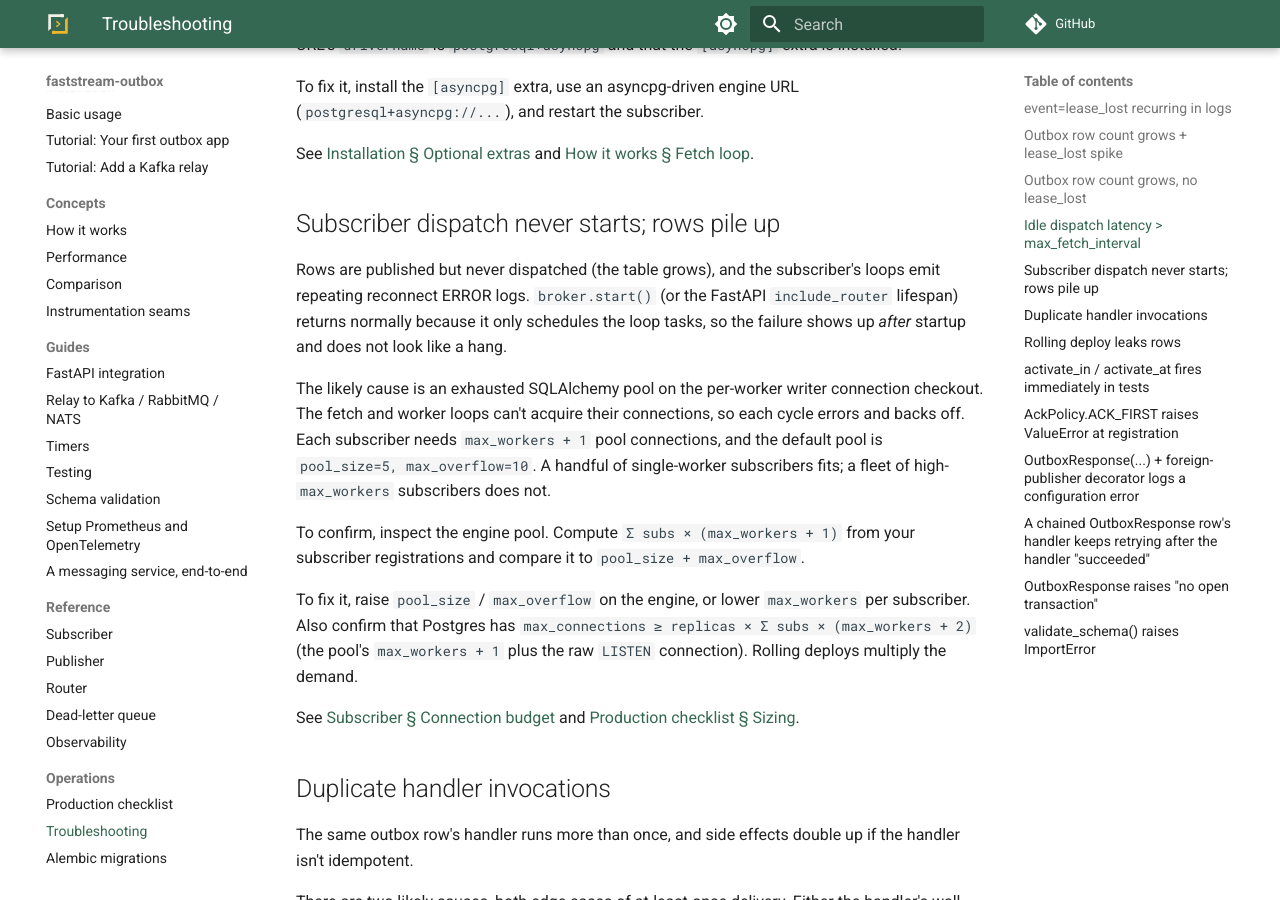
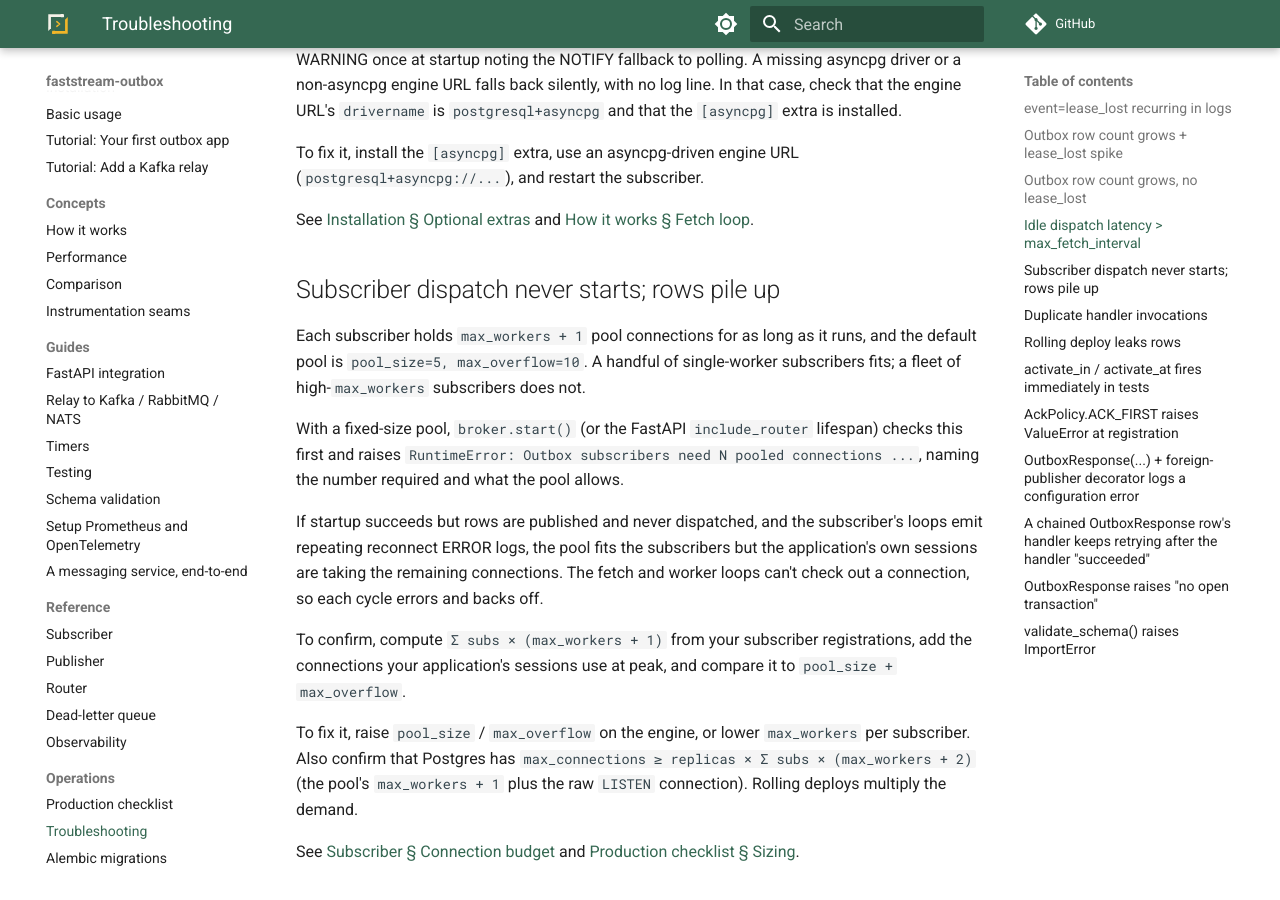
Before and after one commit to modern-python/faststream-outbox, an MkDocs documentation site: the page built from docs/operations/troubleshooting.md, in a window 1280 px wide and 900 px high, scrolled down 2946 px. Built offline with MkDocs 1.6.1 and Material for MkDocs 9.7.7, drawn with Linux system fonts in a browser that asks for light colours; comment, search, counter and statistics services are not loaded; some of the changed text lies outside the part shown.

Commit message:
fix: refuse to start when a fixed-size pool can't hold the subscribers' connections (#230)
* fix: refuse to start when a fixed-size pool can't hold the subscribers' connections

* test: widen the lease margins of the buffered-delete age-bound test

```diff
--- a/docs/operations/troubleshooting.md
+++ b/docs/operations/troubleshooting.md
@@ -10,7 +10,8 @@
 | [Outbox row count grows + `lease_lost` spike](#outbox-row-count-grows-lease_lost-spike) | DLQ CTE failing (DLQ schema drift) |
 | [Outbox row count grows, no `lease_lost`](#outbox-row-count-grows-no-lease_lost) | Fetch loop not running, or rows future-dated |
 | [Idle dispatch latency > `max_fetch_interval`](#idle-dispatch-latency-max_fetch_interval) | LISTEN setup failed, so the subscriber falls back to polling |
-| [Subscriber dispatch never starts; rows pile up](#subscriber-blocks-at-brokerstart) | Engine pool exhausted on writer-connection checkout |
+| [`broker.start()` raises "Outbox subscribers need N pooled connections"](#subscriber-blocks-at-brokerstart) | Engine pool smaller than the subscribers hold |
+| [Subscriber dispatch never starts; rows pile up](#subscriber-blocks-at-brokerstart) | Pool fits the subscribers, but the application's sessions take the rest |
 | [Duplicate handler invocations](#duplicate-handler-invocations) | Lease expired before handler returned, or handler not idempotent |
 | [Rolling deploy leaks rows](#rolling-deploy-leaks-rows) | `graceful_timeout` < handler P99, or k8s grace too short |
 | [`activate_in` / `activate_at` fires immediately in tests](#activate_in-activate_at-fires-immediately-in-tests) | `TestOutboxBroker(run_loops=False)` ignores scheduling |
@@ -129,22 +130,25 @@
 
 ## Subscriber dispatch never starts; rows pile up { #subscriber-blocks-at-brokerstart }
 
-Rows are published but never dispatched (the table grows), and the
-subscriber's loops emit repeating reconnect ERROR logs. `broker.start()`
-(or the FastAPI `include_router` lifespan) returns normally because it
-only schedules the loop tasks, so the failure shows up *after* startup
-and does not look like a hang.
+Each subscriber holds `max_workers + 1` pool connections for as long as it
+runs, and the default pool is `pool_size=5, max_overflow=10`. A handful of
+single-worker subscribers fits; a fleet of high-`max_workers` subscribers
+does not.
 
-The likely cause is an exhausted SQLAlchemy pool on the per-worker writer
-connection checkout. The fetch and worker loops can't acquire their
-connections, so each cycle errors and backs off. Each subscriber needs
-`max_workers + 1` pool connections, and the default pool is `pool_size=5,
-max_overflow=10`. A handful of single-worker subscribers fits; a fleet
-of high-`max_workers` subscribers does not.
+With a fixed-size pool, `broker.start()` (or the FastAPI `include_router`
+lifespan) checks this first and raises `RuntimeError: Outbox subscribers
+need N pooled connections ...`, naming the number required and what the
+pool allows.
 
-To confirm, inspect the engine pool. Compute `Σ subs × (max_workers
-+ 1)` from your subscriber registrations and compare it to
-`pool_size + max_overflow`.
+If startup succeeds but rows are published and never dispatched, and the
+subscriber's loops emit repeating reconnect ERROR logs, the pool fits the
+subscribers but the application's own sessions are taking the remaining
+connections. The fetch and worker loops can't check out a connection, so
+each cycle errors and backs off.
+
+To confirm, compute `Σ subs × (max_workers + 1)` from your subscriber
+registrations, add the connections your application's sessions use at
+peak, and compare it to `pool_size + max_overflow`.
 
 To fix it, raise `pool_size` / `max_overflow` on the engine, or lower
 `max_workers` per subscriber. Also confirm that Postgres has
```
Also changed, not shown: docs/operations/checklist.md (+3 -1 lines), docs/usage/subscriber.md (+9 -6 lines), 4 other files.
